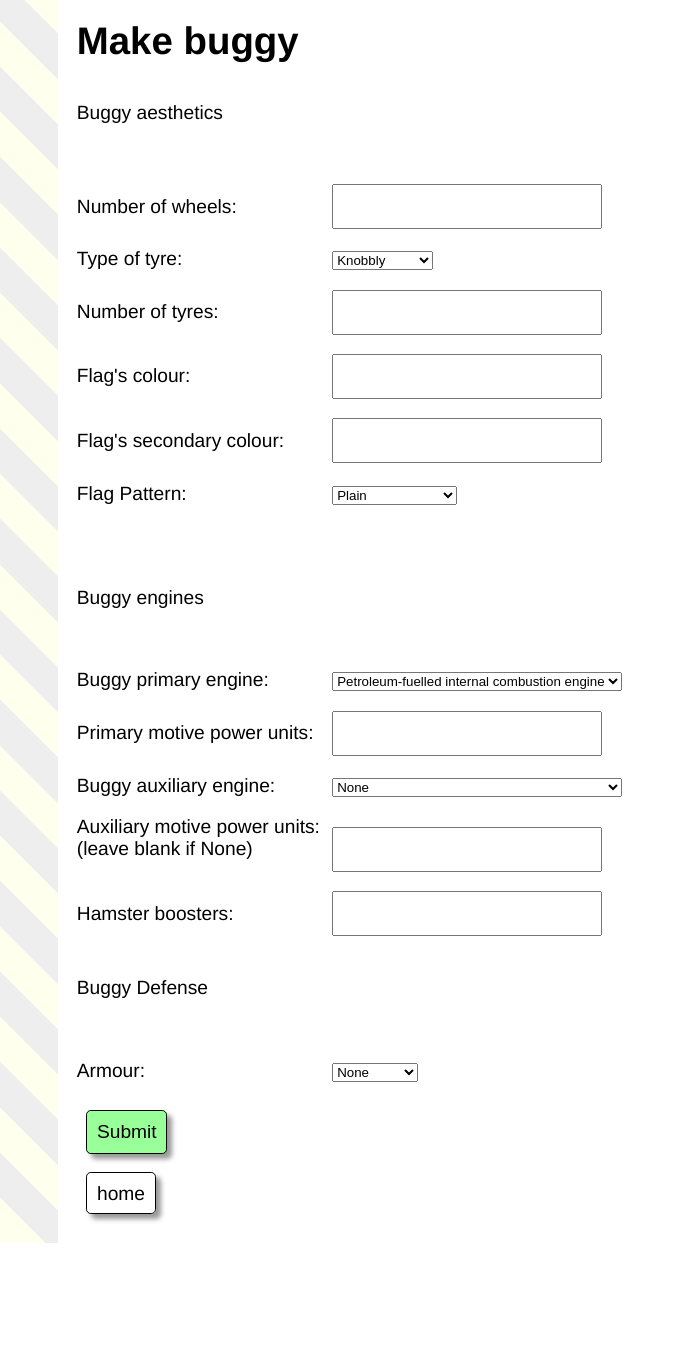
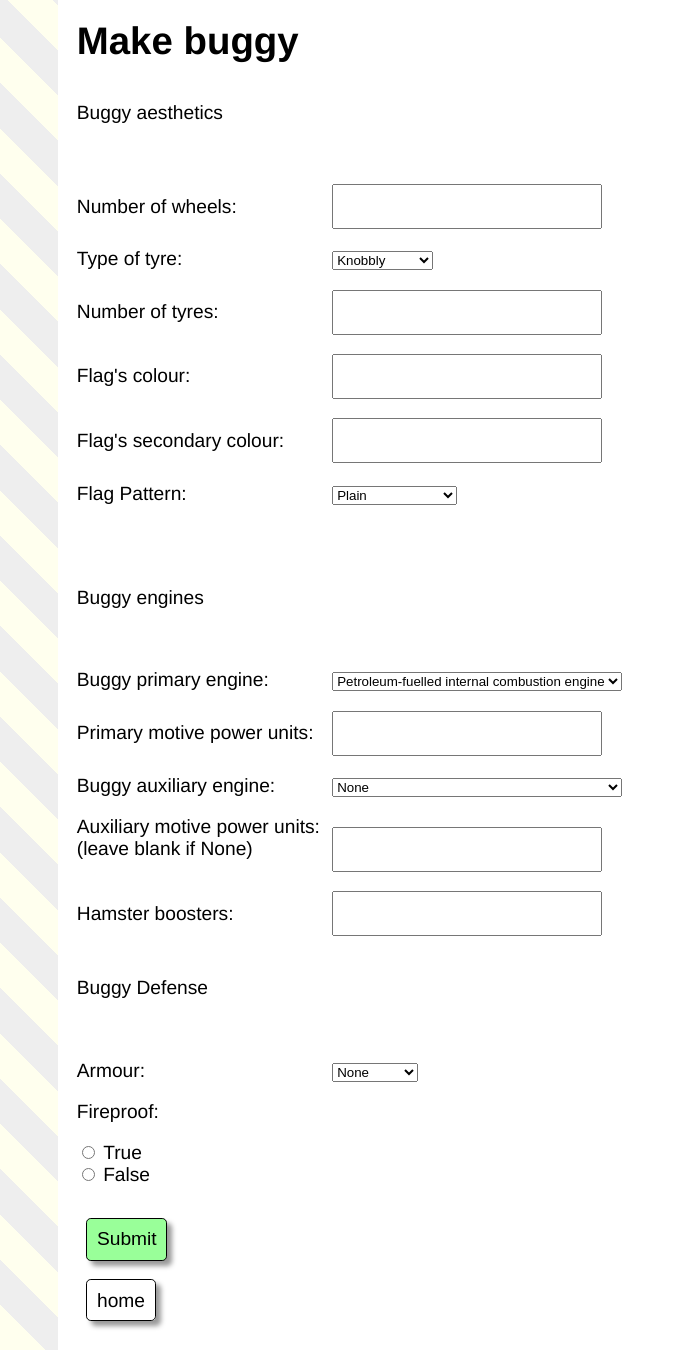
Before and after one commit to E-gonito/CS1999-buggy-race-editor, a Flask app: page /new in a window 1280 px wide. Shown: the whole page, without its empty margins (0-685 px from the left). Before the commit the page ends 1243 px from the top, so only its background shows below. Run offline with Flask 2, Linux system fonts and the light colour scheme.

Commit message:
add fireproof to form

```diff
--- a/app.py
+++ b/app.py
@@ -100,13 +100,15 @@ def create_buggy():
         return render_template("buggy-form.html", msg=msg)
     #armour
     armour = request.form['armour']
+    #fireproof
+    fireproof = request.form['fireproof']
 
     try:
       with sql.connect(DATABASE_FILE) as con:
         cur = con.cursor()
         cur.execute(
-           "UPDATE buggies set qty_wheels=?, flag_color=?, flag_color_secondary=?, flag_pattern=?, power_type=?, power_units=?, aux_power_type=?, aux_power_units=?, hamster_booster=?, tyres=?, qty_tyres=?, armour=? WHERE id=?",
-           (qty_wheels, flag_color, flag_color_secondary,flag_pattern, power_type, power_units, aux_power_type, aux_power_units, hamster_booster, tyres, qty_tyres, armour, DEFAULT_BUGGY_ID)
+           "UPDATE buggies set qty_wheels=?, flag_color=?, flag_color_secondary=?, flag_pattern=?, power_type=?, power_units=?, aux_power_type=?, aux_power_units=?, hamster_booster=?, tyres=?, qty_tyres=?, armour=?, fireproof=? WHERE id=?",
+           (qty_wheels, flag_color, flag_color_secondary,flag_pattern, power_type, power_units, aux_power_type, aux_power_units, hamster_booster, tyres, qty_tyres, armour, fireproof, DEFAULT_BUGGY_ID)
          )
         con.commit()
         msg = "Record successfully saved"
--- a/init_db.py
+++ b/init_db.py
@@ -37,7 +37,8 @@ con.execute("""
     hamster_booster       INTEGER DEFAULT 0,
     tyres                 VARCHAR(20),
     qty_tyres             INTEGER DEFAULT 4,
-    armour                VARCHAR(20)
+    armour                VARCHAR(20),
+    fireproof             BOOLEAN
 
 
   )
--- a/templates/buggy-form.html
+++ b/templates/buggy-form.html
@@ -119,6 +119,13 @@
 	<option value="titanium">Titanium</option>
 	</select>
 	</p>
+	<p>Fireproof:</p>
+	<input type="radio" id="True" name="fireproof" value="True">
+	<label for="True">True</label><br>
+	<input type="radio" id="False" name="fireproof" value="False">
+	<label for="False">False</label><br>
+
+	<br>
 
 
 
--- a/templates/buggy.html
+++ b/templates/buggy.html
@@ -44,6 +44,9 @@
 	<tr>
      <td>Armour:</td> <td> {{ buggy['armour'] }} </td>
     </tr>
+	<tr>
+     <td>Fireproof:</td> <td> {{ buggy['fireproof'] }} </td>
+    </tr>
   </table>
 
   <p>
```
